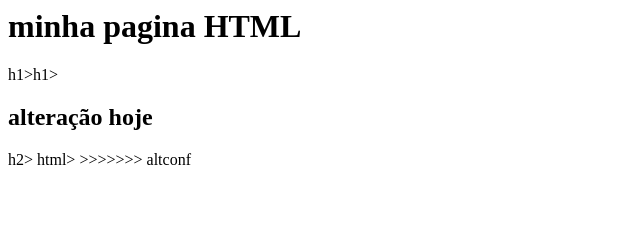
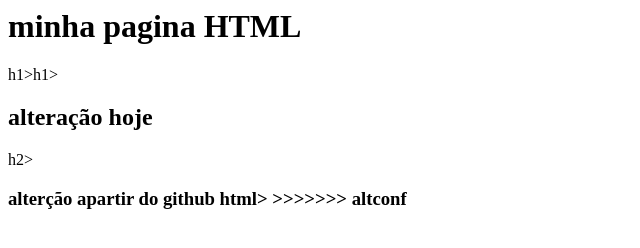
Before and after one commit to ljjorge1712/gama-no-github, a plain HTML site: page índice.html in a window 1280 px wide. Shown: the whole page, without its empty margins (0-640 px from the left). Drawn offline with Linux system fonts and the light colour scheme.

Commit message:
atualização a partir do github

```diff
--- a/index.html
+++ b/índice.html
@@ -2,6 +2,7 @@
 <body>
 	<h1> minha pagina HTML</h1>h1>h1>
 	<h2> alteração hoje</h2>h2>
+	<h3> alterção apartir do github
 </body>
 </html>html>
 >>>>>>> altconf
```
